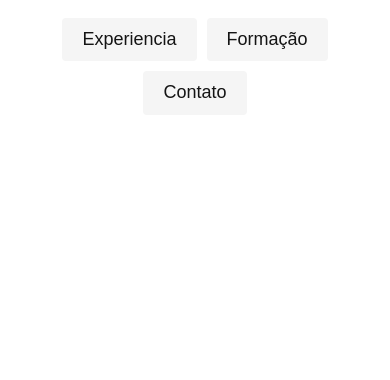
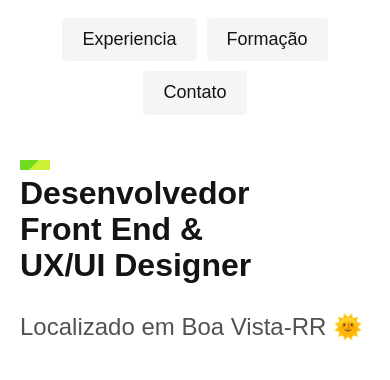
Before and after one commit to gabrielevanger/Gabriel-Curriculo, a plain HTML site: page index.html in a window 390 px wide. Shown: the part 80-460 px from the top of the page. Drawn offline with Linux system fonts and the light colour scheme.

Commit message:
Estilizando introdução

```diff
--- /dev/null
+++ b/css/introducao.css
@@ -0,0 +1,62 @@
+.introducao {
+  max-width: 1200px;
+  padding: 40px 20px;
+  margin: 0 auto;
+  display: grid;
+  grid-template-columns: 1fr 2fr;
+  gap: 100px;
+  align-items: center;
+}
+
+.introducao h1 {
+  font-size: 4.5rem;
+  line-height: 1.125;
+  margin-bottom: 30px;
+  position: relative;
+}
+
+.introducao h1::before {
+  content: "";
+  display: block;
+  width: 130px;
+  height: 100px;
+  background: url("../img/detalhe.svg") no-repeat center;
+  position: absolute;
+  top: -15px;
+  left: -40px;
+  z-index: -1;
+}
+
+.introducao p {
+  font-size: 1.5rem;
+  color: #525252;
+}
+
+@media (max-width: 1000px) {
+  .introducao h1 {
+    font-size: 3rem;
+  }
+}
+
+@media (max-width: 800px) {
+  .introducao {
+    grid-template-columns: 1fr 1fr;
+    gap: 40px;
+  }
+  .introducao h1 {
+    font-size: 2rem;
+  }
+  .introducao h1::before {
+    width: 30px;
+    height: 10px;
+    left: 0px;
+  }
+}
+@media (max-width: 400px) {
+  .introducao {
+    grid-template-columns: 1fr;
+  }
+  .introducao img {
+    display: none;
+  }
+}
--- a/css/style.css
+++ b/css/style.css
@@ -1,3 +1,3 @@
-
-@import './global.css';
-@import './header.css';
+@import "./global.css";
+@import "./header.css";
+@import "./introducao.css";
--- a/index.html
+++ b/index.html
@@ -1,14 +1,14 @@
 <!DOCTYPE html>
 <html lang="pt-br">
   <head>
-  <meta charset="UTF-8">
-  <meta name="viewport" content="width=device-width, initial-scale=1.0">
+    <meta charset="UTF-8" />
+    <meta name="viewport" content="width=device-width, initial-scale=1.0" />
     <title>Gabriel Desenvolvedor e Designer</title>
-  <link rel="stylesheet" href="./css/style.css">
+    <link rel="stylesheet" href="./css/style.css" />
   </head>
   <body>
     <header class="header">
-    <img src="./img/marca.svg" alt="Lobo">
+      <img src="./img/marca.svg" alt="Lobo" />
       <nav>
         <ul class="header-menu">
           <li><a href="#experiencia">Experiencia</a></li>
@@ -17,5 +17,14 @@
         </ul>
       </nav>
     </header>
+
+    <main class="introducao">
+      <!-- Foto de Perfil -->
+      <img src="./img/perfil.jpg" alt="Lobo Cinza" />
+      <div>
+        <h1>Desenvolvedor<br />Front End & <br />UX/UI Designer</h1>
+        <p>Localizado em Boa Vista-RR 🌞</p>
+      </div>
+    </main>
   </body>
 </html>
```
Lines whose indentation alone changed are shown as unchanged.
